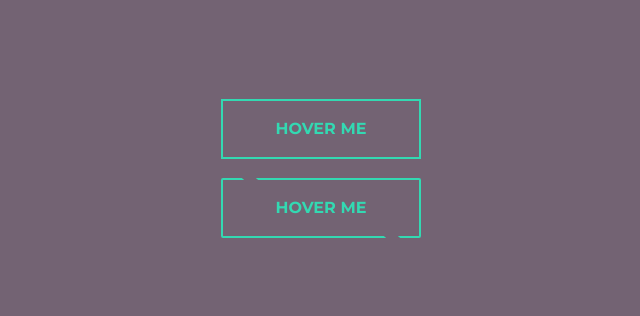
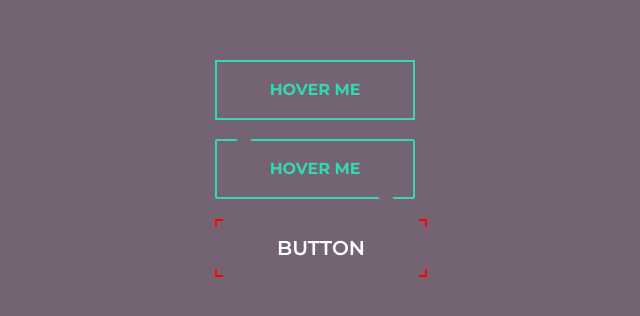
Before and after one commit to mhasanmeet/dailyCoding, a plain HTML site: page Button 1-10/index.html in a window 1280 px wide. Shown: the part 232-548 px from the top of the page, without its empty margins (319-959 px from the left). Drawn offline with Linux system fonts and the light colour scheme.

Commit message:
button 1-10, 3 Included

```diff
--- a/Button 1-10/index.html
+++ b/Button 1-10/index.html
@@ -17,7 +17,9 @@
         <!-- Button 02 -->
         <br>
         <button class="btn2">Hover Me</button>
-        <!-- Button 02 -->
+        <br>
+        <!-- Button 03 -->
+        <a href="#"><span>Button</span></a>
         <br>
     </div>
 
--- a/Button 1-10/style.css
+++ b/Button 1-10/style.css
@@ -75,3 +75,55 @@ body{
 }
 
 /*----------- Button 03 -----------------*/
+
+a{  margin-top: 1em;
+    position: relative;
+    display: inline-block;
+    padding: 15px 60px;
+    border: 2px solid rgb(255, 0, 0);
+    text-transform: uppercase;
+    color: #fff;
+    text-decoration: none;
+    font-weight: 600;
+    font-size: 20px;
+}
+
+a:before{
+    content: '';
+    position: absolute;
+    top: 6px;
+    left: -2px;
+    width: calc(100% + 4px);
+    height: calc(100% - 12px);
+    background: #736373;
+    transition: 0.5s ease-in-out;
+    transform: scaleY(1);
+    transition-delay: 0.5s;
+}
+
+a:hover:before{
+    transform: scaleY(0);
+}
+
+a:after{
+    content: '';
+    position: absolute;
+    left: 6px;
+    top: -2px;
+    height: calc(100% + 4px);
+    width: calc(100% - 12px);
+    background: #736373;
+    transition: 0.5s ease-in-out;
+    transform: scaleX(1);
+}
+
+a:hover:after{
+    transform: scaleX(0);
+}
+
+a span{
+    position: relative;
+    z-index: 3;
+}
+
+/*----------- Button 04 -----------------*/
```
